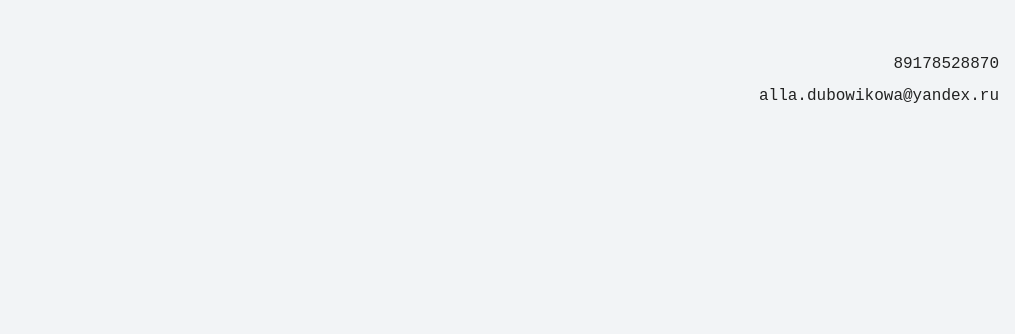
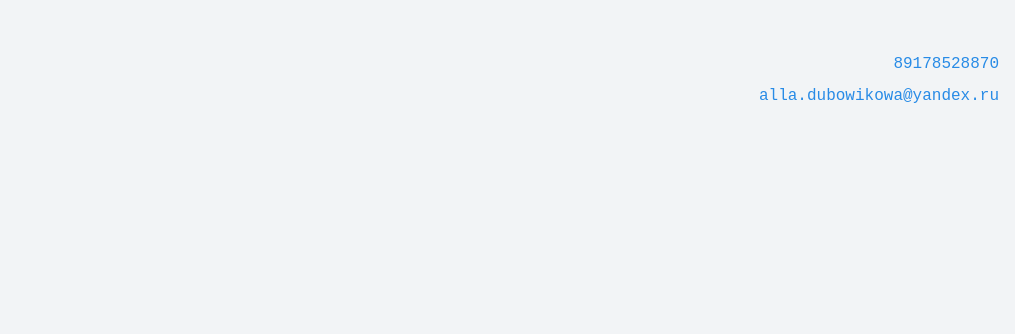
Before and after one commit to AllaDubovikova/mydream, a plain HTML site: page index.html in a window 1280 px wide. Shown: the top 334 px of the page, without its empty margins (265-1280 px from the left). Drawn offline with nearby package versions, Linux system fonts and the light colour scheme.

Commit message:
Add files via upload
добавление ссылок на номер телефона и email

```diff
--- a/index.html
+++ b/index.html
@@ -11,8 +11,8 @@
     <header class="page-header">
       <div class="container">
       <pre>
-      89178528870
-      alla.dubowikowa@yandex.ru
+      <a class="header-phone" href="tel:89178528870">89178528870</a>
+      <a class="header-email" href="mailto:alla.dubowikowa@yandex.ru">alla.dubowikowa@yandex.ru</a>
       </pre>
     </div>
     </header>
```
